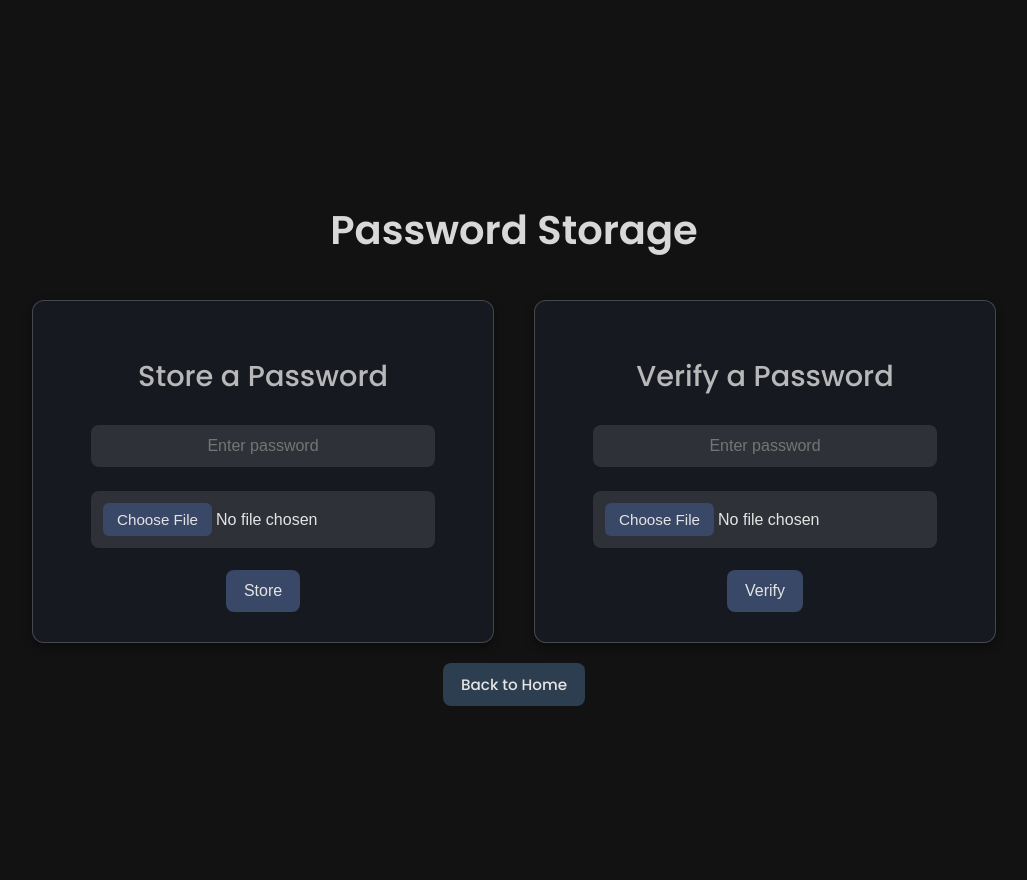
After one commit to vanshs2022/SteganographyTool, a Flask app: page /password in a window 1280 px wide. The commit adds this page. Shown: the whole page, without its empty margins (126-1153 px from the left). Run offline with Flask 3, Linux system fonts and the light colour scheme; parts of the project's set-up code (start-up, migrations or seed data) failed here and were passed over.

Commit message:
Password Hash functionality

```diff
--- /dev/null
+++ b/AsianScripts.txt
@@ -0,0 +1 @@
+العالم مليء باللغات والكتابات المختلفة, 汉字是中国文化的重要组成部分, ひらがなとカタカナは日本語の一部です, 한글은 한국어를 표현하는 문자입니다, ᠮᠣᠩᠭᠣᠯ ᠪᠡᠭᠡᠷ ᠬᠣᠲᠠᠢᠯ ᠬᠣᠲᠠ, อักษรไทยใช้สำหรับภาษาไทย, ພວກເຮົາໃຊ້ພາສາລາວໃນປະເທດຂອງເຮົາ, မြန်မာစာသည်မြန်မာနိုင်ငံတွင်အသုံးပြုသည်, អក្សរខ្មែរត្រូវបានប្រើសម្រាប់ភាសាខ្មែរ, བོད་ཡིག་གི་གླེང་མོལ་མི་མཐུན་པ་རེད།, ꦧꦱꦗꦮ ᬩᬮᬶᬲᬶ ᬫᬦᬶᬓᬸ ᬢᬵᬱᬵ, ႠႮႴႤႰႠႳ ႧႠႡႠႰ ႱႭႣႧႤႪႨ, Հայերենը հին և գեղեցիկ լեզու է, ܠܫܢܐ ܣܘܪܝܝܐ ܥܬܝܩܐ ܘܩܕܝܫܐ, עברית היא שפה עתיקה ומלאת היסטוריה.
--- a/app.py
+++ b/app.py
@@ -1,8 +1,7 @@
 import os
-from flask import Flask, render_template, request, send_file
+from flask import Flask, render_template, request
 from werkzeug.utils import secure_filename
-from steganography_updated import encode_image, decode_image
-from PIL import Image
+from steganography_updated import encode_image, decode_image, authentication_store, authentication_compare
 
 app = Flask(__name__)
 
@@ -14,6 +13,42 @@ os.makedirs(UPLOAD_FOLDER, exist_ok=True)
 @app.route("/")
 def index():
     return render_template("index.html")
+
+@app.route("/password")
+def password_page():
+    return render_template("password.html")
+
+@app.route("/store_password", methods=["POST"])
+def store_password():
+    password = request.form["password"]
+    image = request.files["image"]
+
+    if image.filename == "":
+        return render_template("password.html", message="No image selected for storing password!")
+
+    img_path = os.path.join(app.config["UPLOAD_FOLDER"], secure_filename(image.filename))
+    image.save(img_path)
+
+    hashed_img_path = os.path.join(app.config["UPLOAD_FOLDER"], "hashed_" + image.filename)
+
+    authentication_store(img_path, password, hashed_img_path)
+    return render_template("password.html", message="Password stored successfully!")
+
+@app.route("/compare_password", methods=["POST"])
+def compare_password():
+    password = request.form["password"]
+    image = request.files["image"]
+
+    if image.filename == "":
+        return render_template("password.html", message="No image selected for verifying password!")
+
+    img_path = os.path.join(app.config["UPLOAD_FOLDER"], secure_filename(image.filename))
+    image.save(img_path)
+
+    if authentication_compare(img_path, password):
+        return render_template("password.html", message="Password match!")
+    else:
+        return render_template("password.html", message="Password does not match!")
 
 @app.route("/encode", methods=["POST"])
 def encode():
@@ -48,6 +83,5 @@ def decode():
 
     return render_template("result.html", message=f"{hidden_message}", mode="decode")
 
-
 if __name__ == "__main__":
     app.run(debug=True)
--- /dev/null
+++ b/language_test.txt
@@ -0,0 +1 @@
+India is a land of diverse languages and cultures. भारत विविध भाषाओं और संस्कृतियों की भूमि है। ভারত বিভিন্ন ভাষা এবং সংস্কৃতির দেশ। ભારત વિવિધ ભાષાઓ અને સંસ્કૃતિઓની ભૂમિ છે. ਭਾਰਤ ਵਿਭਿੰਨ ਭਾਸ਼ਾਵਾਂ ਅਤੇ ਸਭਿਆਚਾਰਾਂ ਦੀ ਧਰਤੀ ਹੈ। ଭାରତ ବିଭିନ୍ନ ଭାଷା ଏବଂ ସଂସ୍କୃତିର ଦେଶ। இந்தியா பல்வேறு மொழிகள் மற்றும் பண்பாடுகளின் நிலமாகும். భారతదేశం విభిన్న భాషలు మరియు సంస్కృతుల భూమి. ಭಾರತ ವಿಭಿನ್ನ ಭಾಷೆಗಳು ಮತ್ತು ಸಂಸ್ಕೃತಿಗಳ ಭೂಮಿ. ഇന്ത്യ വിവിധ ഭാഷകളും സംസ്കാരങ്ങളും ഉള്ള ദേശമാണ്. ꯏꯅꯗꯤꯌꯥ ꯂꯩꯍꯦꯡ ꯃꯁꯤ ꯃꯥꯎꯅꯤ ꯌꯦꯛꯇꯥꯜ. بھارت مختلف زبانوں اور ثقافتوں کی زمین ہے۔ ᱵᱟᱨᱚᱛ ᱢᱤᱥᱟ ᱵᱟᱞ ᱣᱤᱯᱤᱱ ᱯᱷᱟᱡᱟ ᱵᱟ ᱥᱟᱱᱛᱟᱞᱤ ᱫᱚᱦᱲᱟᱣ ᱠᱟᱜᱟᱱ ᱾ 𑚖𑚭𑚤𑚮 𑚎𑚨𑚶𑚠𑚰 𑚖𑚢𑚭 𑚎𑚯𑚞𑚮𑚤𑚰 𑚛𑚩𑚰𑚞𑚭𑚤𑚰𑚖𑚰 𑚎𑚮𑚨𑚶𑚠𑚭 𑚠𑚮𑚨𑚭 𑚎𑚩𑚰𑚤𑚨 𑚣𑚯𑚠𑚮𑚨𑚭 𑚣𑚰।
--- a/static/style.css
+++ b/static/style.css
@@ -38,6 +38,7 @@ h2 {
     justify-content: center;
     flex-wrap: wrap; /* Ensures responsiveness */
     margin-top: 20px;
+    margin-bottom: 200px;
 }
 
 /* Glassy effect for forms */
@@ -55,7 +56,8 @@ form {
 
 /* Input fields */
 input[type="file"],
-input[type="text"] {
+input[type="text"],
+input[type="password"] {
     width: 80%;
     padding: 12px;
     margin: 12px 0;
@@ -103,9 +105,59 @@ button:hover {
     color: #121212;
 }
 
-/* Placeholder styling */
-::placeholder {
-    color: #A9B3BE;
+/* Password Store Section - Moved to Bottom Right */
+.password-store {
+    position: fixed;
+    bottom: 30px;
+    right: 30px;
+    display: flex;
+    align-items: center;
+}
+
+/* Arrow Text */
+.arrow-text {
+    font-size: 1rem;
+    font-weight: 500;
+    color: #E4E4E4;
+    margin-right: 10px;
+    animation: moveArrow 1.5s infinite alternate ease-in-out;
+}
+
+/* Store Password Button */
+.store-btn {
+    background: #2C3E50;
+    color: #E4E4E4;
+    padding: 10px 18px;
+    font-size: 0.95rem;
+    font-weight: 500;
+    text-decoration: none;
+    border-radius: 8px;
+    transition: background 0.3s ease-in-out;
+}
+
+.store-btn:hover {
+    background: #A68D60; /* Subtle Gold */
+    color: #121212;
+}
+
+#password{
+    display: flex;
+    justify-content: center;
+    align-items: center;
+
+    form{
+        margin: 20px;
+    }
+}
+
+/* Arrow Animation */
+@keyframes moveArrow {
+    from {
+        transform: translateX(0);
+    }
+    to {
+        transform: translateX(10px);
+    }
 }
 
 /* Responsive Design */
@@ -114,4 +166,16 @@ button:hover {
         flex-direction: column; /* Stack forms vertically on small screens */
         align-items: center;
     }
+
+    .password-store {
+        bottom: 20px;
+        right: 50%;
+        transform: translateX(50%);
+        flex-direction: column;
+        text-align: center;
+    }
+
+    .arrow-text {
+        margin-bottom: 5px;
+    }
 }
--- a/templates/index.html
+++ b/templates/index.html
@@ -24,6 +24,12 @@
         </form>
     </div>
 
+    <!-- Password Store Section -->
+    <div class="password-store">
+        <p class="arrow-text">For storing password →</p>
+        <a href="/password" class="store-btn">Store Password</a>
+    </div>
+
 </body>
 <script src="./static/script.js"></script>
 </html>
--- /dev/null
+++ b/templates/password.html
@@ -0,0 +1,33 @@
+<!DOCTYPE html>
+<html lang="en">
+<head>
+    <meta charset="UTF-8">
+    <meta name="viewport" content="width=device-width, initial-scale=1.0">
+    <title>Password Storage</title>
+    <link rel="stylesheet" href="static/style.css">
+</head>
+<body>
+    <h1>Password Storage</h1>
+    <div id="password">
+        <form action="/store_password" method="POST" enctype="multipart/form-data">
+            <h2>Store a Password</h2>
+            <input type="password" name="password" placeholder="Enter password" required>
+            <input type="file" name="image" accept="image/*" required>
+            <button type="submit">Store</button>
+        </form>
+
+        <form action="/compare_password" method="POST" enctype="multipart/form-data">
+            <h2>Verify a Password</h2>
+            <input type="password" name="password" placeholder="Enter password" required>
+            <input type="file" name="image" accept="image/*" required>
+            <button type="submit">Verify</button>
+        </form>
+
+    </div>
+    <a href="/" class="store-btn">Back to Home</a>
+
+    {% if message %}
+        <p class="message">{{ message }}</p>
+    {% endif %}
+</body>
+</html>
```
Also changed, not shown: steganography_updated.py (+50 -0 lines), static/uploads/encoded_test_image.jpg, static/uploads/hashed_test_image.jpg (added).
